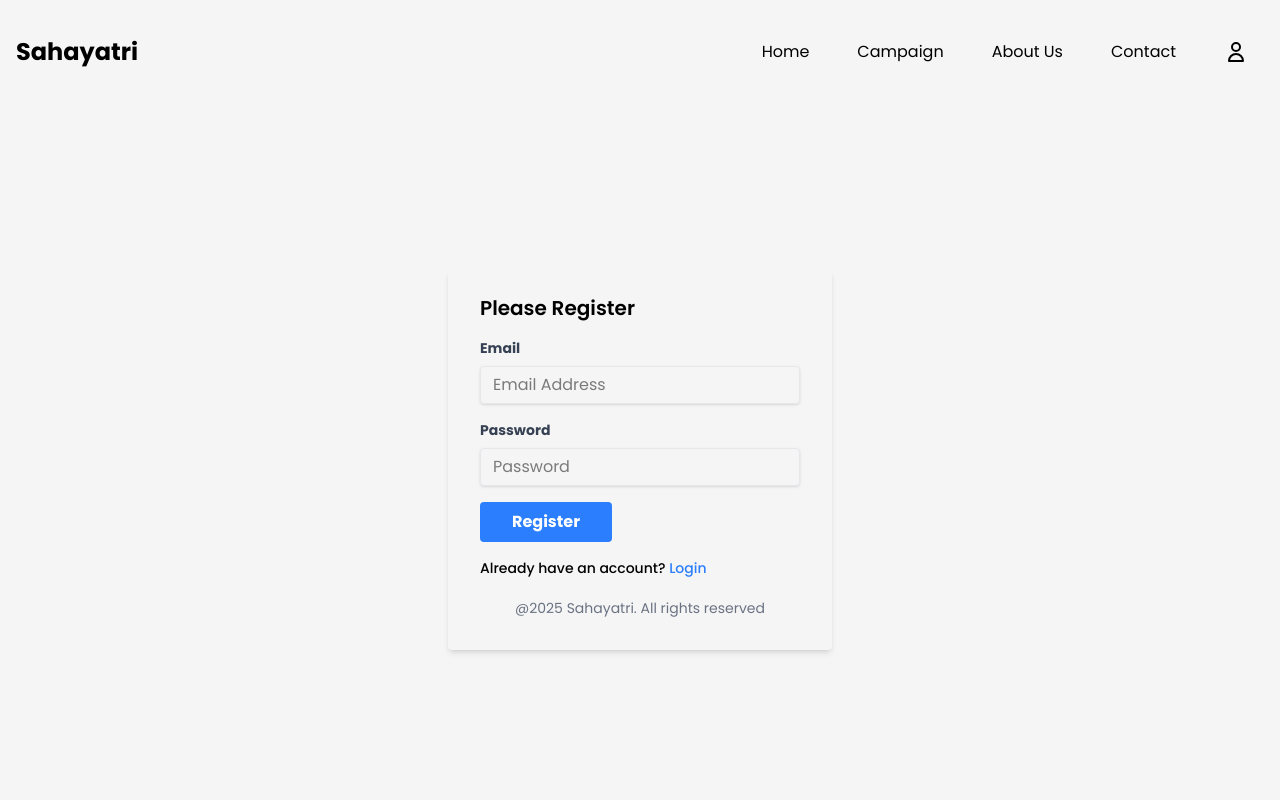
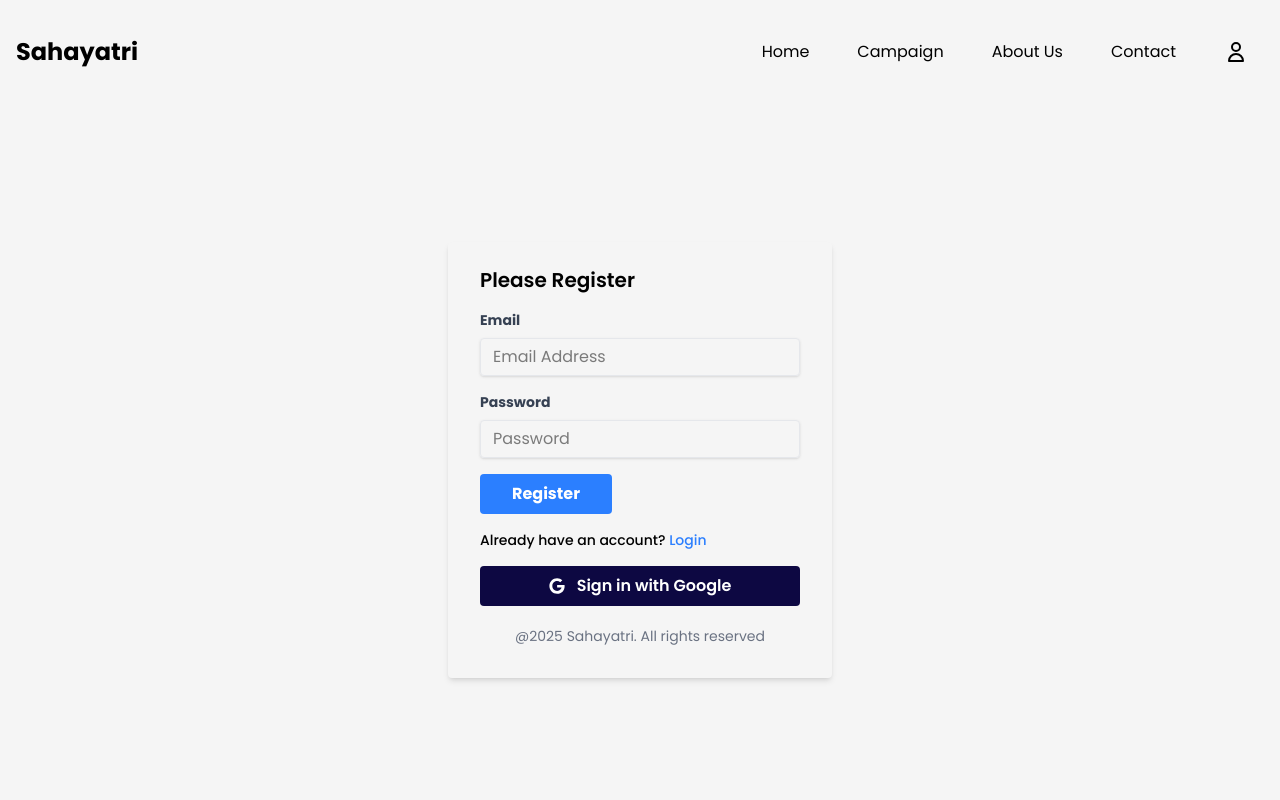
Before and after one commit to DrishyaShrestha09/Sahayatri, a React (Vite) app in the folder client/: page /register in a window 1280 px wide. Shown: the top 800 px of the page. Built offline with nearby package versions, Linux system fonts and the light colour scheme.

Commit message:
completed login and register form

```diff
--- a/client/src/components/Login.jsx
+++ b/client/src/components/Login.jsx
@@ -1,6 +1,8 @@
 import { useState } from "react"
 import { Link } from "react-router-dom";
 import { useForm } from "react-hook-form"
+
+import { FaGoogle } from "react-icons/fa";
 
 const Login = () => {
   const [message, setMessage] = useState("")
@@ -12,6 +14,9 @@ const Login = () => {
   } = useForm()
 
   const onSubmit = (data) => console.log(data)
+  const handleGoogleSignIn = () =>{
+
+  }
 
    return (
     <div className="h-[calc(100vh-120px)] flex justify-center items-center">
@@ -35,10 +40,21 @@ const Login = () => {
             {
               message && <p className="text-red-500 text-xs italic mb-3">{message}</p>
             }
-            <button className="bg-blue-500 hover:bg-blue-700 text-white font-bold py-2 px-8 rounded focus:outline-none">Login</button>
+            <button className="btn-secondary">Login</button>
           </div>
         </form>
         <p className="align-baseline font-medium mt-4 text-sm">Don&apos;t have an account? Feel free to <Link to="/register" className="text-blue-500 hover:text-blue-700 hover:underline"> Register</Link></p>
+
+        {/* Google auth */}
+        <div className="mt-4 ">
+          <button
+          onCLick={handleGoogleSignIn}
+          className="w-full flex flex-wrap gap-1 items-center justify-center bg-[#0D0842] hover:bg-blue-700 text-white font-semibold py-2 px-4 rounded focus:outline-none">
+            <FaGoogle className='mr-2'/>
+              Sign in with Google
+          </button>
+        </div>
+
         <p className="mt-5 text-center text-gray-500 text-sm">@2025 Sahayatri. All rights reserved</p>
       </div>
     </div>
--- a/client/src/components/Register.jsx
+++ b/client/src/components/Register.jsx
@@ -1,9 +1,10 @@
-import { useState } from "react"
+import { useState } from "react";
 import { Link } from "react-router-dom";
 import { useForm } from "react-hook-form"
 
+import { FaGoogle } from "react-icons/fa";
+
 const Register = () => {
-
   const [message, setMessage] = useState("")
   const {
     register,
@@ -12,6 +13,11 @@ const Register = () => {
     formState: { errors },
   } = useForm()
 
+  const onSubmit = (data) => console.log(data)
+  const handleGoogleSignIn = () =>{
+
+  }
+
   return (
     <div className="h-[calc(100vh-120px)] flex justify-center items-center">
       <div className="w-full max-w-sm mx-auto bg-[#F5F5F5] shadow-md rounded px-8 pt-6 pb-8 mb-4">
@@ -19,29 +25,70 @@ const Register = () => {
 
         <form onSubmit={handleSubmit(onsubmit)}>
           <div className="mb-4">
-            <label className="block text-gray-700 text-sm font-bold mb-2" htmlFor="email">Email</label>
+            <label
+              className="block text-gray-700 text-sm font-bold mb-2"
+              htmlFor="email"
+            >
+              Email
+            </label>
             <input
               {...register("email", { required: true })}
-            type="email" name="email" id="email" placeholder="Email Address" className="shadow appearance-none border border-gray-200 rounded w-full py-2 px-3 leading-tight focus:outline-none focus:shadow"/>
+              type="email"
+              name="email"
+              id="email"
+              placeholder="Email Address"
+              className="shadow appearance-none border border-gray-200 rounded w-full py-2 px-3 leading-tight focus:outline-none focus:shadow"
+            />
           </div>
           <div className="mb-4">
-            <label className="block text-gray-700 text-sm font-bold mb-2" htmlFor="password">Password</label>
+            <label
+              className="block text-gray-700 text-sm font-bold mb-2"
+              htmlFor="password"
+            >
+              Password
+            </label>
             <input
               {...register("password", { required: true })}
-            type="password" name="password" id="password" placeholder="Password" className="shadow appearance-none border border-gray-200 rounded w-full py-2 px-3 leading-tight focus:outline-none focus:shadow"/>
+              type="password"
+              name="password"
+              id="password"
+              placeholder="Password"
+              className="shadow appearance-none border border-gray-200 rounded w-full py-2 px-3 leading-tight focus:outline-none focus:shadow"
+            />
           </div>
-          <div >
-            {
-              message && <p className="text-red-500 text-xs italic mb-3">{message}</p>
-            }
-            <button className="bg-blue-500 hover:bg-blue-700 text-white font-bold py-2 px-8 rounded focus:outline-none">Register</button>
+          <div>
+            {message && (
+              <p className="text-red-500 text-xs italic mb-3">{message}</p>
+            )}
+            <button className="bg-blue-500 hover:bg-blue-700 text-white font-bold py-2 px-8 rounded focus:outline-none">
+              Register
+            </button>
           </div>
         </form>
-        <p className="align-baseline font-medium mt-4 text-sm">Already have an account? <Link to="/login" className="text-blue-500 hover:text-blue-700 hover:underline">Login</Link></p>
-        <p className="mt-5 text-center text-gray-500 text-sm">@2025 Sahayatri. All rights reserved</p>
+        <p className="align-baseline font-medium mt-4 text-sm">
+          Already have an account?{" "}
+          <Link
+            to="/login"
+            className="text-blue-500 hover:text-blue-700 hover:underline"
+          >
+            Login
+          </Link>
+        </p>
+        <div className="mt-4 ">
+          <button
+            onCLick={handleGoogleSignIn}
+            className="w-full flex flex-wrap gap-1 items-center justify-center bg-[#0D0842] hover:bg-blue-700 text-white font-semibold py-2 px-4 rounded focus:outline-none"
+          >
+            <FaGoogle className="mr-2" />
+            Sign in with Google
+          </button>
+        </div>
+        <p className="mt-5 text-center text-gray-500 text-sm">
+          @2025 Sahayatri. All rights reserved
+        </p>
       </div>
     </div>
-  )
-}
+  );
+};
 
-export default Register
+export default Register;
--- a/client/src/index.css
+++ b/client/src/index.css
@@ -13,3 +13,7 @@ body{
 .btn-primary {
   @apply rounded-full px-6 py-3 text-lg font-medium text-white bg-[#4CAF50] hover:bg-[#388E3C] transition duration-300 shadow-md hover:shadow-lg
 }
+
+.btn-secondary {
+  @apply bg-blue-500 hover:bg-blue-700 text-white font-bold py-2 px-8 rounded focus:outline-none
+}
```
Lines whose indentation alone changed are shown as unchanged.
